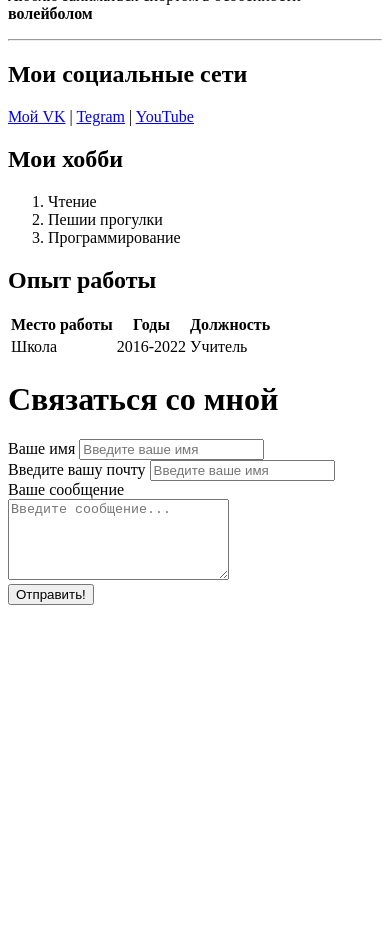
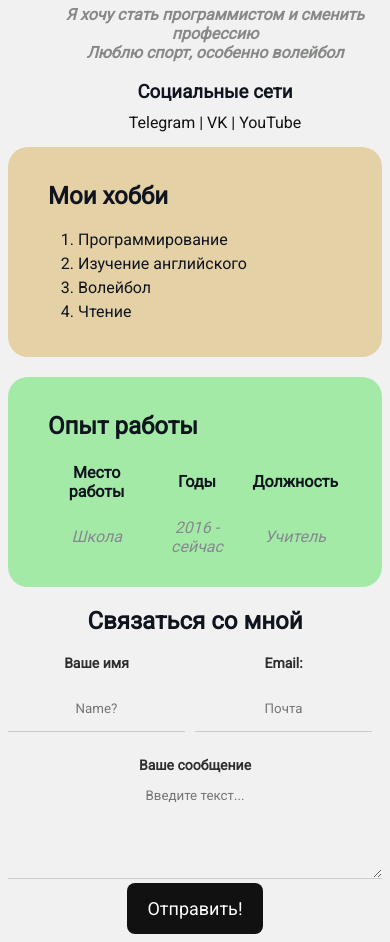
Before and after one commit to KadVic88/rezume, a plain HTML site: page index.html in a window 390 px wide. Shown: the part 332-1274 px from the top of the page. Before the commit the page ends 945 px from the top, so only its background shows below. Drawn offline with Linux system fonts and the light colour scheme.

Commit message:
Add files via upload

```diff
--- a/index.html
+++ b/index.html
@@ -4,46 +4,50 @@
   <meta charset="UTF-8">
   <meta http-equiv="X-UA-Compatible" content="IE=edge">
   <meta name="viewport" content="width=device-width, initial-scale=1.0">
-    <meta name="keywords" content="Victor, cv, resume">
-    <meta name="description" content="Это сайт - резюме Виктора Кадникова">
+  <meta name="keywords" content="Resume, VR, Kadnikov">
+  <meta name="description" content="Резуме - сайт Frontend-developer Kadnikov Victor">
+  <title>Kadnokov Resume</title>
 
-    <title>resume Кадников</title>
+  <link rel="stylesheet" href="resume_2.css">
 </head>
   <body>
-    <img src="Victor2.jpg" width="180" alt="Сдесь должна быть моя фотография"/>
+
+    <div class="conteiner">
+      <div class="info">
+        <img src="Victor2.jpg" alt="Фото Виктора Кадникова" class="avatar">
+
+        <div class="info-text">
           <h1>Виктор Кадников</h1>
 
-    <p><em> Я учусь программированию</em></p>
+          <P>Я хочу стать <strong>программистом и сменить профессию</strong></P>
 
-    <p>Люблю заниматься спортом в особенности <strong>волейболом</strong>
-    </p>
+          <p>Люблю спорт, особенно <strong><em>волейбол</em></strong></p>
 
-    <hr>
+          <h3>Социальные сети</h3>
 
-    <h2>Мои социальные сети</h2>
-
-    <nav>
-
-        <a href="https://vk.com/id12587869" target="_blank">Мой VK</a>
+          <a href="https://t.me/KadVic" target="_blank">Telegram</a>
           |
-        <a href="https://t.me/KadVic" target="_blank">Tegram</a>
+          <a href="https://vk.com/id12587869" target="_blank">VK</a>
           |
           <a href="https://www.youtube.com/channel/UCtfAY4GM1ysopfRrH4BWy7A" target="_blank">YouTube</a>
+        </div>
+      </div>
 
-
-    </nav>
-
+      <div class="card bg-yellow">
         <h2>Мои хобби</h2>
 
-    <ol>
+        <Ol>
+          <li>Программирование</li>
+          <li>Изучение английского</li>
+          <li>Волейбол</li>
           <li>Чтение</li>
-        <li>Пешии прогулки</li>
-        <li>Программирование</li>
-    </ol>
+        </Ol>
+      </div>
 
+      <div class="card bg-green">
         <h2>Опыт работы</h2>
 
-    <table>
+        <table class="tabel">
           <thead>
             <tr>
               <th>Место работы</th>
@@ -53,33 +57,39 @@
           </thead>
           <tbody>
             <tr>
-                <td>Школа </td>
-                <td>2016-2022</td>
-                <td>Учитель </td>
+              <td>Школа</td>
+              <td>2016 - сейчас</td>
+              <td>Учитель</td>
             </tr>
           </tbody>
         </table>
+      </div>
+
+      <form action="" class="form">
+
+        <h2>Связаться со мной</h2>
+
+        <div class="form-row">
+          <div class="form-group">
+            <label for="text">Ваше имя</label>
+            <input type="text" name="text" placeholder="Name?" >
+          </div>
+
+          <div class="form-group" >
+            <label for="email">Email:</label>
+            <input type="email" name="email" placeholder="Почта">
+          </div>
+        </div>
+
+        <div class="form-group">
+          <label for="massage">Ваше сообщение</label>
+          <textarea name="Сообщение" id="massage" cols="25" rows="5" placeholder="Введите текст..."></textarea>
+        </div>
+
+        <button type="submit" class="btn">Отправить!</button>
 
 
-        <h1>Связаться со мной</h1>
-
-        <label for="1">Ваше имя</label>
-        <input type="text" name="1"
-        placeholder="Введите ваше имя">
-
-        <br>
-
-        <label for="2">Введите вашу почту</label>
-        <input type="email" name="2"
-        placeholder="Введите ваше имя">
-
-        <div>
-            <label for="massage">Ваше сообщение</label>
-            <br>
-            <textarea name="Сообщение" id="massage" cols="25" rows="5" placeholder="Введите сообщение..."></textarea>
+      </form>
     </div>
-
-        <button tabe="submit"> Отправить!</button>
-
   </body>
 </html>
--- /dev/null
+++ b/resume_2.css
@@ -0,0 +1,168 @@
+@import url('https://fonts.googleapis.com/css2?family=Roboto&display=swap');
+
+body {
+  font-family: 'Roboto', sans-serif;
+  font-size: 16px;
+  font-weight: normal;
+  color: #0f141e;
+  background: #f1f1f1;
+}
+
+a {
+  color: #111;
+  text-decoration: none;
+}
+
+a:hover {
+  color: blue;
+  text-decoration: underline;
+}
+
+a:active {
+  color: orange;
+}
+
+.conteiner {
+  max-width: 750px;
+  margin: auto;
+  padding-top: 30px;
+}
+
+.avatar {
+  border-radius: 15px;
+  width: 200px;
+  box-shadow: 4px 4px 14px rgba(0, 0, 0, .25);
+}
+
+.info {
+  margin-bottom: 15px;
+  display: flex;
+  align-items: center;
+
+}
+
+.info-text {
+  margin-left: 40px;
+}
+
+.info-text h3 {
+  margin-bottom: 10px;
+  }
+.info-text p {
+  font-style: italic;
+  font-weight: bold;
+  color: #868986;
+  margin: 0px;
+
+}
+
+.card {
+  border-radius: 20px;
+  padding: 15px 40px ;
+  margin-bottom: 20px;
+}
+
+.bg-red {
+  background: #ab683e;
+}
+
+.bg-yellow {
+  background: #e4d1a6;
+}
+
+.bg-green {
+  background: #a3eaa7;
+}
+
+.btn {
+  background: #111;
+  padding: 15px 20px;
+  color: #fff;
+  font-family: inherit;
+  border: none;
+  border-radius: 8px;
+  font-size: 18px;
+  cursor: pointer;
+}
+
+.btn:hover {
+  opacity: .8;
+}
+
+
+
+.tabel td {
+  margin: 0;
+  padding: 14px;
+  text-align: center;
+  /* border: 1px solid; */
+  font-style: italic;
+  font-weight: 400;
+  color: #86898f;
+  ;
+}
+
+.card ol {
+  padding: 0px 30px;
+}
+
+.card ol li {
+  padding-bottom: 5px;
+}
+
+.form h2 {
+  text-align: center;
+}
+
+.form-row {
+  margin-bottom: 10px;
+  display: flex;
+}
+
+.form-row .form-group {
+  margin-right: 10px;
+  padding: auto;
+  width: 50%;
+
+}
+
+.form-group label {
+  display: block;
+  font-family: inherit;
+  font-weight: bold;
+  font-size: 14px;
+  color: #2c2d2f;
+}
+
+.form-group input,
+.form-group textarea {
+  width: 100%;
+  border: none;
+  box-sizing: border-box;
+  background: transparent;
+  border-bottom: 1px solid #ccc;
+  color: #000;
+  padding: 15px 0 15px;
+  font-family: inherit;
+  outline: none;
+}
+
+@media (max-width: 560px) {
+  .info {
+    display: block;
+    text-align: center;
+  }
+
+
+  .form-row label,
+  .form-row input {
+    margin-bottom: 15px;
+
+  }
+
+  .form,
+  .form-group input,
+  .form-group textarea {
+    text-align: center;
+  }
+}
```
Lines whose indentation alone changed are shown as unchanged.
